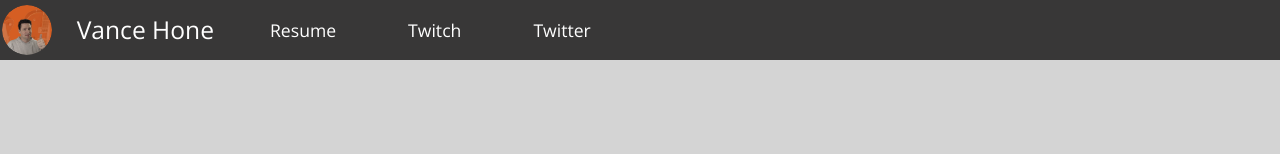
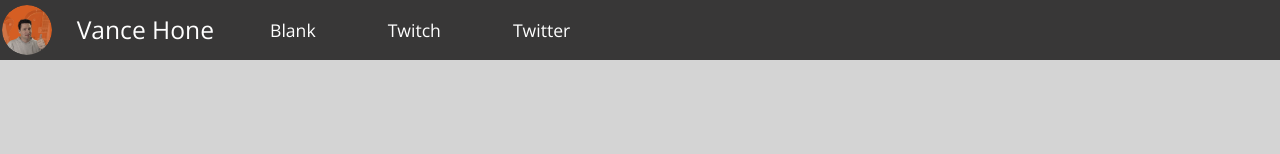
Before and after one commit to Fletchlock/portfolio-vance-hone, a plain HTML site: page index.html in a window 1280 px wide. Shown: the top 154 px of the page. Drawn offline with nearby package versions, Linux system fonts and the light colour scheme.

Commit message:
Update index.html

```diff
--- a/index.html
+++ b/index.html
@@ -19,7 +19,7 @@
 			<img class="avatar" src="images/fletch.PNG" alt="Fletchlock">
 		</div>
 		<div class="logoname">Vance Hone</div>
-  		<a class="nav-link" href="#">Resume</a>
+  		<a class="nav-link" href="#">Blank</a>
 	  	<a class="nav-link" href="https://www.twitch.tv/fletchlockgaming" target="_blank">Twitch</a>
 	  	<a class="nav-link" href="https://twitter.com/HoneVance" target="_blank">Twitter</a>
 	</nav>
```
